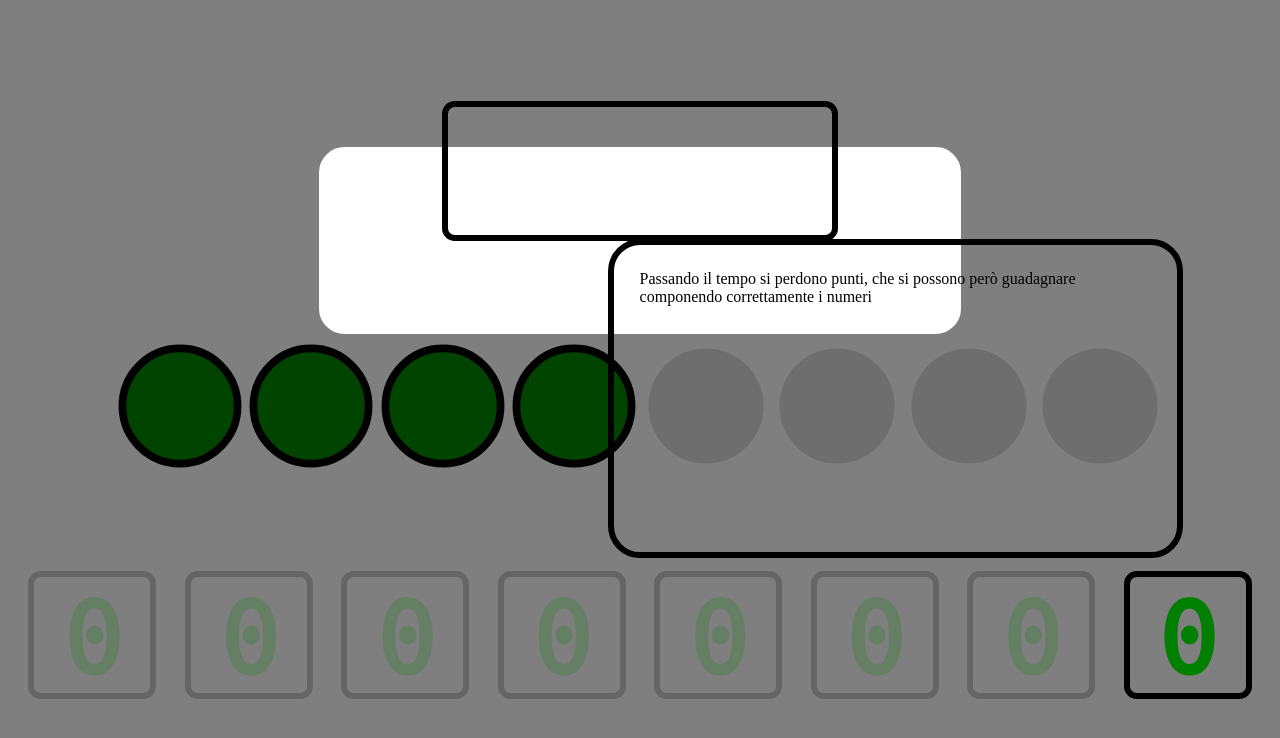
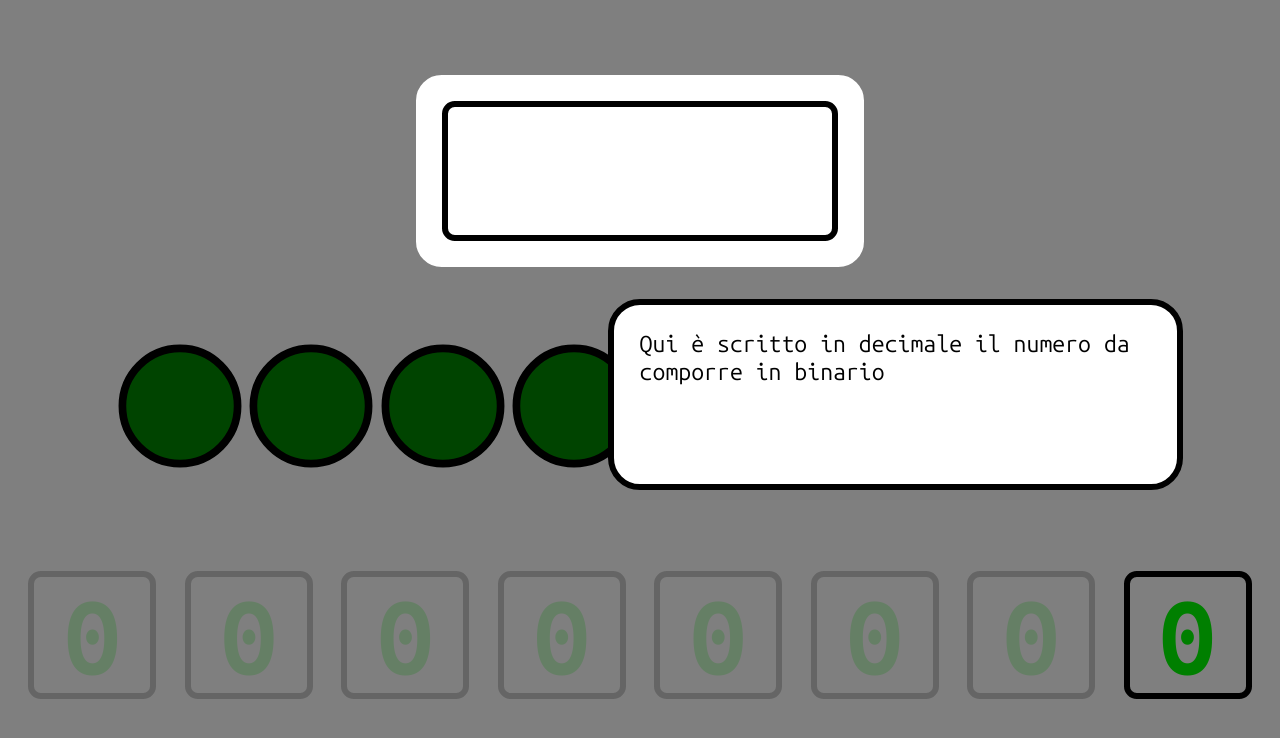
Before and after one commit to gmarabelli/binary-game, a plain HTML site: page index.html in a window 1280 px wide. Drawn offline with Linux system fonts and the light colour scheme.

Commit message:
refined tutorial and graphic presentatiion of install

```diff
--- a/game.css
+++ b/game.css
@@ -5,6 +5,7 @@
 
 body {
 	margin: 0;
+	font-family: "UbuntuSansMono", sans-serif;
 }
 
 main {
@@ -19,7 +20,6 @@ main {
 	flex-direction: column;
 	justify-content: space-evenly;
 	align-items: center;
-	font-family: "UbuntuSansMono", sans-serif;
 	font-size: calc(var(--box-size) * 4 / 5);
 	font-weight: bold;
 }
--- a/game.js
+++ b/game.js
@@ -86,7 +86,7 @@ document.addEventListener("timers", () => {
 		main.dataset.goal = "no";
 		setTimeout(() => {main.dataset.goal = "";}, GOAL_TIME);
 		let cell = pad.querySelector(`[data-limit='${limit}']`);
-		emptyCell(cell);
+		cell.dataset.bit = 0;
 		cell.classList.add("hidden");
 		cell.removeEventListener("hit", handleHit);
 		limit /= 2;
@@ -105,11 +105,6 @@ function handleHit(event){
 function toggleCell(cell){
 	activeCell = cell;
 	cell.dataset.bit = 1 - cell.dataset.bit;
-}
-
-function emptyCell(cell){
-	cell.classList.remove("black");
-	cell.dataset.bit = 0;
 }
 
 function calcPad(){
--- a/install.css
+++ b/install.css
@@ -13,7 +13,6 @@
 	background: #0f0;
 	padding: calc(0.15 * var(--box-size));
 	text-align: center;
-	font-family: sans-serif;
 	font-size: 2vw;
 }
 
--- a/tutorial.css
+++ b/tutorial.css
@@ -21,15 +21,20 @@
 	--border: 0.5vw;
 	--padding: 2vw;
 	--x: 50vw;
-	--y: -2vw;
+	--y: -10vw;
+	--distance: 5vw;
+	--line: 0;
+	--height: 10vw;
 
 	position: fixed;
 	left: calc(var(--x) - var(--border) - var(--padding));
-	top: calc(var(--y) - var(--border) - var(--padding));
+	top: calc(var(--y) - var(--height) / 2 + (var(--height) / 2 + var(--distance) + var(--padding)) * var(--line) - var(--border) - var(--padding));
 	border: var(--border) solid #000;
 	border-radius: calc(var(--border) + var(--padding));
 	padding: var(--padding);
 	width: 40vw;
-	height: 20vw;
+	height: var(--height);
+	background: #fff;
+	font-size: 1.8vw;
 	transition: 0.5s;
 }
--- a/tutorial.js
+++ b/tutorial.js
@@ -3,6 +3,22 @@ let container, lens, explanation;
 
 const startTutorial = new Event("startTutorial");
 const endTutorial = new Event("endTutorial");
+
+let phase;
+const tutorial = [
+	{
+		element: goalBanner,
+		text: "Qui è scritto in decimale il numero da comporre in binario"
+	},
+	{
+		element: timersView,
+		text: "Passando il tempo si perdono punti timer, che si possono però guadagnare componendo correttamente i numeri\n> Allo scadere dei timer si perdono bit\n> Completando i timer si guadagnano bit"
+	},
+	{
+		element: pad,
+		text: "Qui appariranno tutti i bit per comporre i numeri in binario: basta premere o passare sopra a ciascuno di essi per modificarne il valore"
+	},
+];
 
 function runTutorial(){
 	console.log("startTutorial");
@@ -18,11 +34,9 @@ function runTutorial(){
 	explanation.id = "tutorialExplanation";
 	container.append(explanation);
 
-	setTimeout(() => {explainElement(goalBanner, "Qui è scritto in decimale il numero da comporre in binario");}, 0);
-	setTimeout(() => {explainElement(timersView, "Passando il tempo si perdono punti, che si possono però guadagnare componendo correttamente i numeri");}, 2000);
-	setTimeout(() => {explainElement(pad, "Qui appariranno tutti i bit per comporre i numeri in binario: basta premere o passare sopra ad uno di essi per modificarne il valore. Premi il bit per comporre il numero 1");}, 4000);
-	setTimeout(() => {container.style.opacity = 0;}, 6000);
-	setTimeout(() => {container.remove(); console.log("endTutorial"); document.dispatchEvent(endTutorial);}, 6500);
+	phase = -1;
+	nextTutorial();
+	body.addEventListener("pointerdown", nextTutorial);
 }
 
 function explainElement(element, text){
@@ -36,7 +50,20 @@ function explainElement(element, text){
 	explanation.innerText = text;
 	if(rect.top < 200){
 		explanation.style.setProperty("--y", rect.bottom + "px");
+		explanation.style.setProperty("--line", 1);
 	}else{
 		explanation.style.setProperty("--y", rect.top + "px");
+		explanation.style.setProperty("--line", -1);
 	}
 }
+
+function nextTutorial(){
+	phase++;
+	if(phase < tutorial.length){
+		explainElement(tutorial[phase].element, tutorial[phase].text);
+	}else{
+		body.removeEventListener("pointerdown", nextTutorial);
+		container.style.opacity = 0;
+		setTimeout(() => {container.remove(); console.log("endTutorial"); document.dispatchEvent(endTutorial);}, 500);
+	}
+}
```
Also changed, not shown: UbuntuSansMono.woff2.
